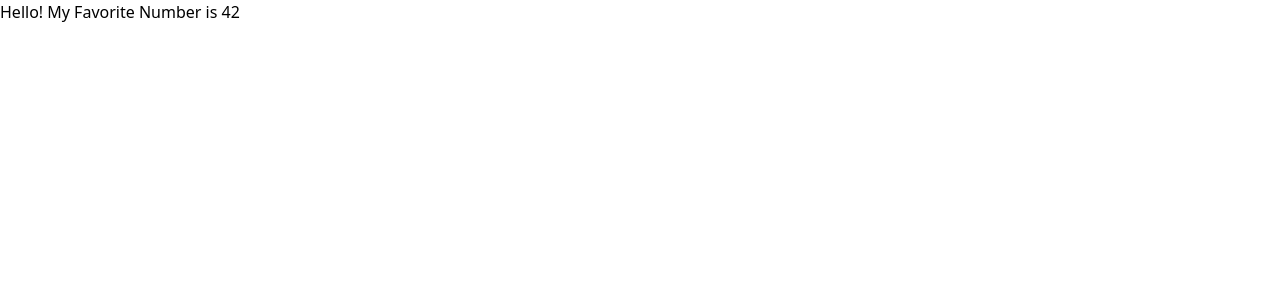
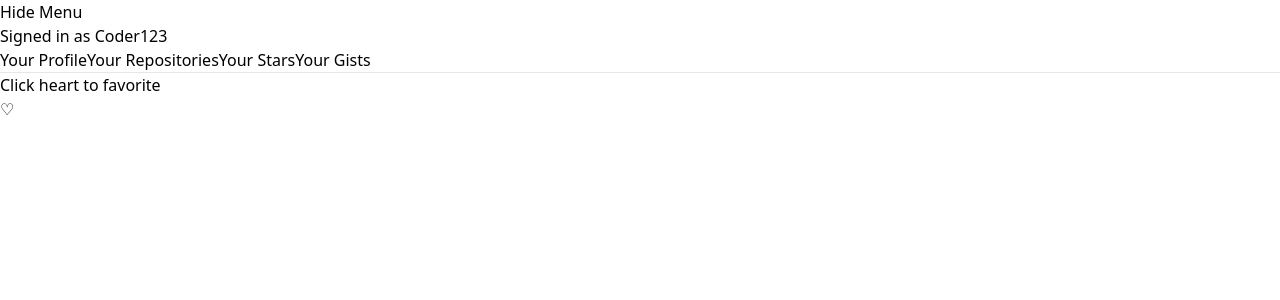
Before and after one commit to jeanwang2dev/scrimba-course-challenges, a React app: page / in a window 1280 px wide. Shown: the top 300 px of the page. Built offline with nearby package versions, Linux system fonts and the light colour scheme.

Commit message:
add Favorite and Menu Component

```diff
--- a/src/App.js
+++ b/src/App.js
@@ -1,11 +1,15 @@
-//import { withExtraPropsAdded } from './components/withExtraPropsAdded'
-import { withFavoriteNumber } from "./components/withFavoriteNumber"
+import React from "react"
+import Menu from "./components/Menu"
+import Favorite from "./components/Favorite"
 
-function App(props) {
-    console.log(props)
+function App() {
     return (
-        <div>Hello! My Favorite Number is {props.favNumber}</div>
+        <div>
+            <Menu />
+            <hr />
+            <Favorite />
+        </div>
     )
 }
 
-export default withFavoriteNumber(App)
+export default App
--- /dev/null
+++ b/src/components/Favorite.jsx
@@ -0,0 +1,32 @@
+import React, {Component} from "react"
+
+class Favorite extends Component {
+    state = {
+        isFavorited: false
+    }
+
+    toggleFavorite = () => {
+        this.setState(prevState => {
+            return {
+                isFavorited: !prevState.isFavorited
+            }
+        })
+    }
+
+    render() {
+        return (
+            <div>
+                <h3>Click heart to favorite</h3>
+                <h1>
+                    <span
+                        onClick={this.toggleFavorite}
+                    >
+                        {this.state.isFavorited ? "❤️" : "♡"}
+                    </span>
+                </h1>
+            </div>
+        )
+    }
+}
+
+export default Favorite
--- /dev/null
+++ b/src/components/Menu.jsx
@@ -0,0 +1,32 @@
+import React, {Component} from "react"
+
+class Menu extends Component {
+    state = {
+        show: true
+    }
+
+    toggleShow = () => {
+        this.setState(prevState => {
+            return {
+                show: !prevState.show
+            }
+        })
+    }
+
+    render() {
+        return (
+            <div>
+                <button onClick={this.toggleShow}>{this.state.show ? "Hide" : "Show"} Menu </button>
+                <nav style={{display: this.state.show ? "block" : "none"}}>
+                    <h6>Signed in as Coder123</h6>
+                    <a>Your Profile</a>
+                    <a>Your Repositories</a>
+                    <a>Your Stars</a>
+                    <a>Your Gists</a>
+                </nav>
+            </div>
+        )
+    }
+}
+
+export default Menu
--- a/src/components/withExtraPropsAdded.jsx
+++ /dev/null
@@ -1,11 +0,0 @@
-// A function that takes a component as its first argument and returns
-// a new component that wraps the given component, providing extra capabilities to it.
-
-export function withExtraPropsAdded(component) {
-    const Component = component
-    return function(props) {
-        return (
-            <Component name="John doe" {...props} />
-        )
-    }
-}
--- a/src/components/withFavoriteNumber.js
+++ /dev/null
@@ -1,19 +0,0 @@
-import React from "react"
-/**
- * A function that takes a component as its first argument and returns a new component that wraps
- * the given component, providing extra capabilities to it.
- *
- * Challenge: Write a higher-order component that passes a new prop to the given component
- * called "favoriteNumber" and includes your own, personal, favorite number
- *
- * Then, in App.js, render that favorite number to the screen
- */
-export function withFavoriteNumber(component) {
-    const Component = component;
-    return function(props){
-        return(
-            <Component favNumber={42} {...props} />
-        )
-    }
-
-}
```
